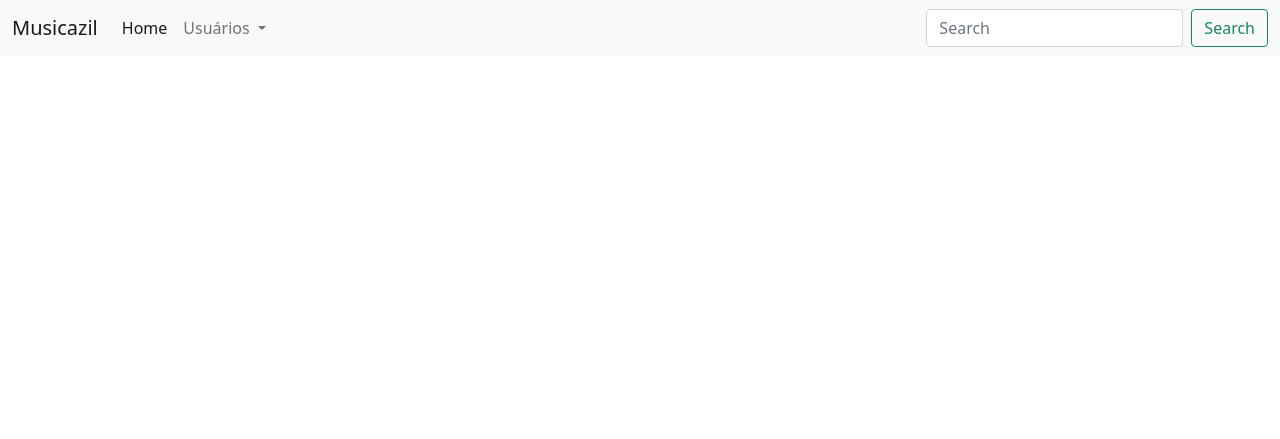
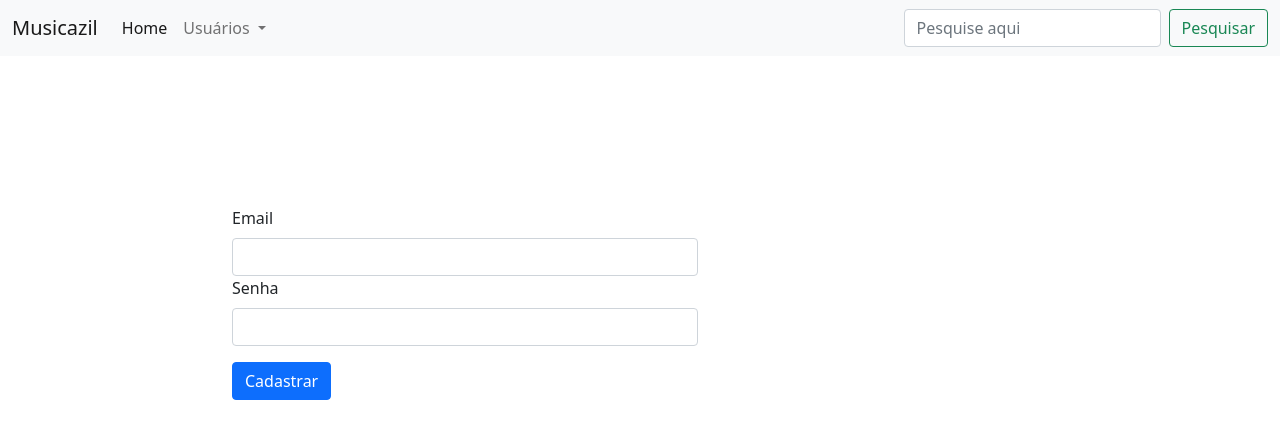
Before and after one commit to ViajaGuerreiro/musicazil, a PHP site: page /cadUsuario.php in a window 1280 px wide. Shown: the top 439 px of the page. Run offline with PHP 8.4, Linux system fonts and the light colour scheme; some libraries are stand-ins or nearby versions.

Commit message:
commit que deu certo

```diff
--- a/view/cadUsuario.php
+++ b/view/cadUsuario.php
@@ -2,7 +2,16 @@
     include_once("header.php");
 ?>
 
-
+<form id="formusu" method="POST" action="../controller/inserirUsuario.php">
+  <div class="mb-3">
+    <label for="Email" class="form-label">Email</label>
+    <input type="email" class="form-control" name="email" id="Email" aria-describedby="emailHelp">
+  <div class="mb-3">
+    <label for="senha" class="form-label">Senha</label>
+    <input type="password" name="senha" class="form-control" id="senha">
+  </div>
+  <button type="submit" class="btn btn-primary">Cadastrar</button>
+</form>
 
 <?php
     include_once("footer.php");
--- /dev/null
+++ b/view/css/style.css
@@ -0,0 +1,6 @@
+#formusu {
+    margin-top: 150px;
+    margin-left: 150px;
+    margin-right: 500px;
+    display: flexbox;
+}
--- a/view/footer.php
+++ b/view/footer.php
@@ -1,4 +1,4 @@
-
+    </div>
 
     <script src="https://cdn.jsdelivr.net/npm/@popperjs/core@2.10.2/dist/umd/popper.min.js" integrity="sha384-7+zCNj/IqJ95wo16oMtfsKbZ9ccEh31eOz1HGyDuCQ6wgnyJNSYdrPa03rtR1zdB" crossorigin="anonymous"></script>
     <script src="https://cdn.jsdelivr.net/npm/bootstrap@5.1.3/dist/js/bootstrap.min.js" integrity="sha384-QJHtvGhmr9XOIpI6YVutG+2QOK9T+ZnN4kzFN1RtK3zEFEIsxhlmWl5/YESvpZ13" crossorigin="anonymous"></script>
--- a/view/header.php
+++ b/view/header.php
@@ -6,7 +6,7 @@
     <meta name="viewport" content="width=device-width, initial-scale=1.0">
     <link href="https://cdn.jsdelivr.net/npm/bootstrap@5.1.3/dist/css/bootstrap.min.css" rel="stylesheet" integrity="sha384-1BmE4kWBq78iYhFldvKuhfTAU6auU8tT94WrHftjDbrCEXSU1oBoqyl2QvZ6jIW3" crossorigin="anonymous">
 
-<link rel="stylesheet" href="style.css">
+<link rel="stylesheet" href="css/style.css">
     <title>Sistema de musicas Musicazil</title>
 </head>
 <body>
@@ -27,17 +27,19 @@
             Usuários
           </a>
           <ul class="dropdown-menu" aria-labelledby="navbarDropdown">
-            <li><a class="dropdown-item" href="#">Cadastrar</a></li>
-            <li><a class="dropdown-item" href="#">Another action</a></li>
+            <li><a class="dropdown-item" href="cadUsuario.php">Cadastrar</a></li>
+            <li><a class="dropdown-item" href="#">Pesquisar Todos</a></li>
             <li><hr class="dropdown-divider"></li>
-            <li><a class="dropdown-item" href="#">Something else here</a></li>
+            <li><a class="dropdown-item" href="#">Pesquisar por código</a></li>
           </ul>
         </li>
       </ul>
       <form class="d-flex">
-        <input class="form-control me-2" type="search" placeholder="Search" aria-label="Search">
-        <button class="btn btn-outline-success" type="submit">Search</button>
+        <input class="form-control me-2" type="search" placeholder="Pesquise aqui" aria-label="Search">
+        <button class="btn btn-outline-success" type="submit">Pesquisar</button>
       </form>
     </div>
   </div>
 </nav>
+
+<div class="container">
```
Also changed, not shown: controller/inserirUsuario.php (added, +14 -0 lines), model/conexao.php (added, +9 -0 lines), model/modelUsuario.php (added, +10 -0 lines).
